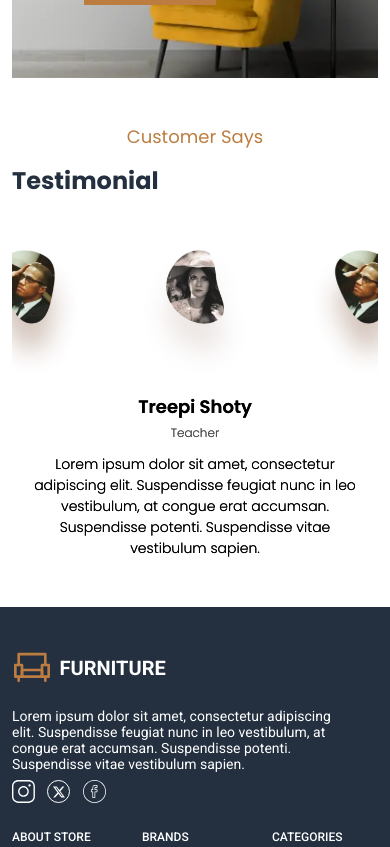
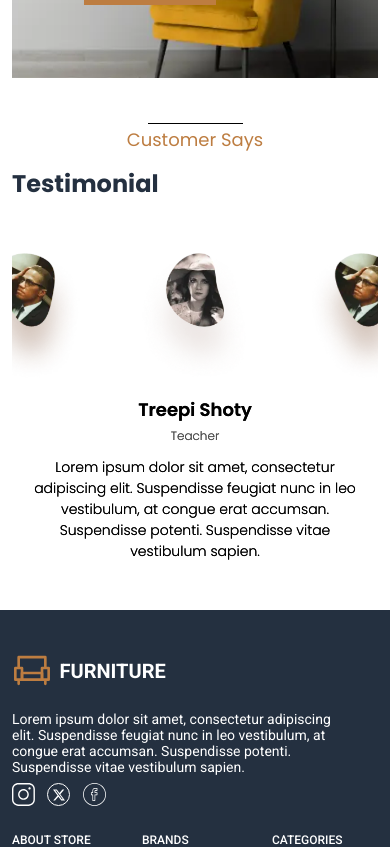
Before and after one commit to naman-398/DESIGN_FURNITURE, a React (Create React App) app: page / in a window 390 px wide. Shown: the part 7000-7847 px from the top of the page. Built offline with nearby package versions, Linux system fonts and the light colour scheme.

Commit message:
footer icon give links

```diff
--- a/src/App.css
+++ b/src/App.css
@@ -3,11 +3,7 @@
 .webkitstroke:hover {
   -webkit-text-stroke: 0.7px #fff;
 }
-.latest .slick-current {
-  background: #fff;
-  box-shadow: 6px 13px 38px 0px rgba(0, 0, 0, 0.12);
-  margin: px;
-}
+
 .sliderbtnhover:hover svg path{
 stroke: white;
 fill: white;
--- a/src/Components/Footersection.jsx
+++ b/src/Components/Footersection.jsx
@@ -23,11 +23,11 @@ const Footersection = () => {
                         </div>
                         <p className=' font-roboto font-normal text-[14px] text-[#FFF] pt-[10px] lg992:pt-[30px] max-w-[338px] leading-[normal]' data-aos='zoom-out'>Lorem ipsum dolor sit amet, consectetur adipiscing elit. Suspendisse feugiat nunc in leo vestibulum, at congue erat accumsan. Suspendisse potenti. Suspendisse vitae vestibulum sapien.</p>
                         <div className=' flex items-center pt-[8px] sm576:pt-[23px] gap-[12.49px] cursor-pointer' data-aos='zoom-out'>
-                            <Instagram />
-                            <div className=' w-[23px] h-[23px] rounded-full border-[1px] border-[#FFF] flex justify-center items-center'>
+                           <a href="https://www.instagram.com/" target='_blank'  className=' duration-300 hover:translate-y-[-5px]'><Instagram /></a>
+                            <a href='https://twitter.com/login?lang=en' target='_blank' className=' w-[23px] h-[23px] duration-300 hover:translate-y-[-5px] rounded-full border-[1px] border-[#FFF] flex justify-center items-center'>
                                 <Twitter />
-                            </div>
-                            <Facebook />
+                            </a>
+                            <a href="https://www.facebook.com/" target='_blank' className=' duration-300 hover:translate-y-[-5px]'><Facebook /></a>
                         </div>
                     </div>
                     <div className='w-full sm:w-7/12 md:w-1/2 lg992:w-5/12 px-3'>
--- a/src/Components/Testinomalsection.jsx
+++ b/src/Components/Testinomalsection.jsx
@@ -37,7 +37,10 @@ const Testinomalsection = () => {
     ]
     return (
         <div className=' mx-auto px-3 max-w-[1320px] md:pt-[30px] overflow-hidden'>
-            <p className='text-[#BD7D41] text-lg sm:text-xl font-poppins font-normal text-center sm:text-start' data-aos='zoom-out'>Customer Says</p>
+            <div className=' flex items-center xs450px:flex-row  flex-col gap-[2px]  xs450px:gap-[11px]'  data-aos='zoom-in'>
+                <hr className=' max-w-[95px] w-full h-[1px] bg-[#000000] border-t-[unset]' />
+                <p className='text-[#BD7D41] text-lg sm:text-xl font-poppins font-normal text-center sm:text-start' data-aos='zoom-out'>Customer Says</p>
+            </div>
             <h2 className='text-[#243040] text-2xl sm:text-3xl lg:text-[35px] font-poppins font-bold max-w-[436px] mt-3 leading-normal ' data-aos='zoom-out'>Testimonial</h2>
             <div className='mt-[51px] mb-12 sm:mb-16 md:mb-20 lg:mb-[109px]'>
                 <div data-aos='zoom-out'>
```
